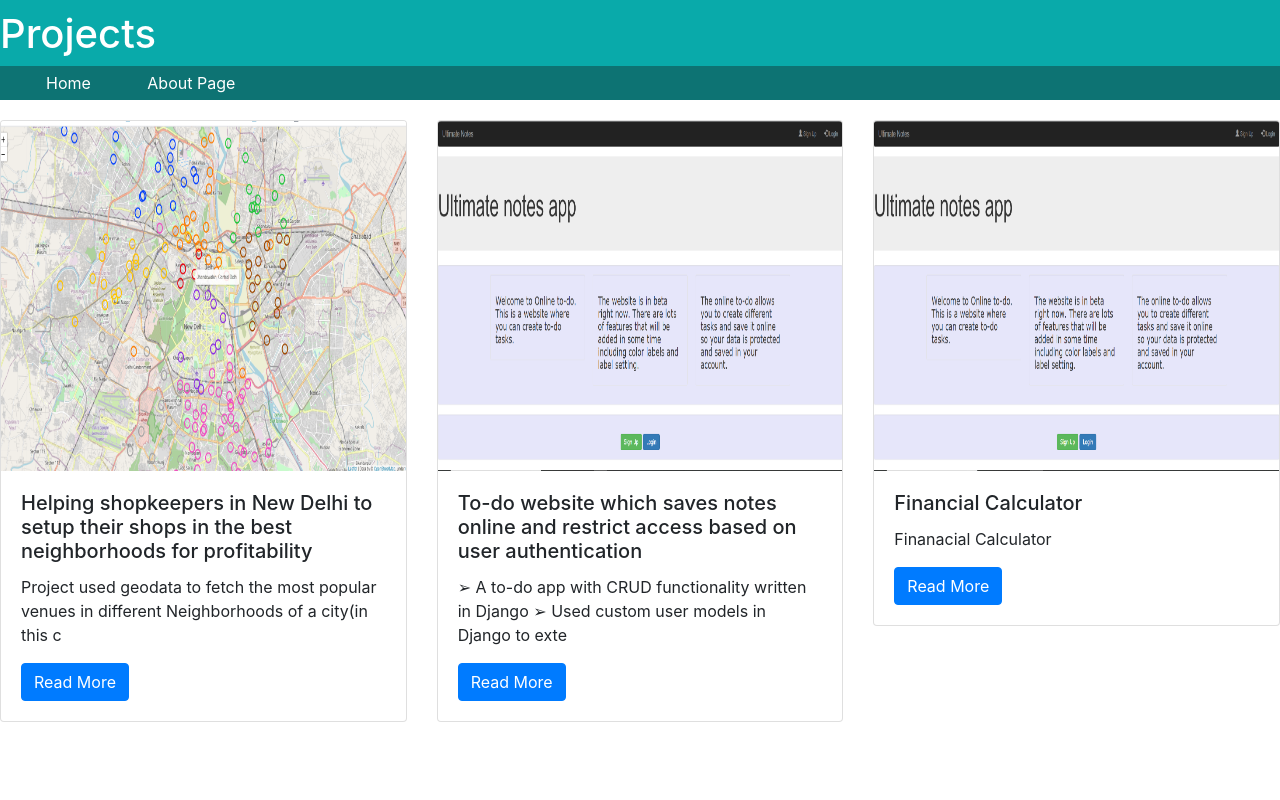
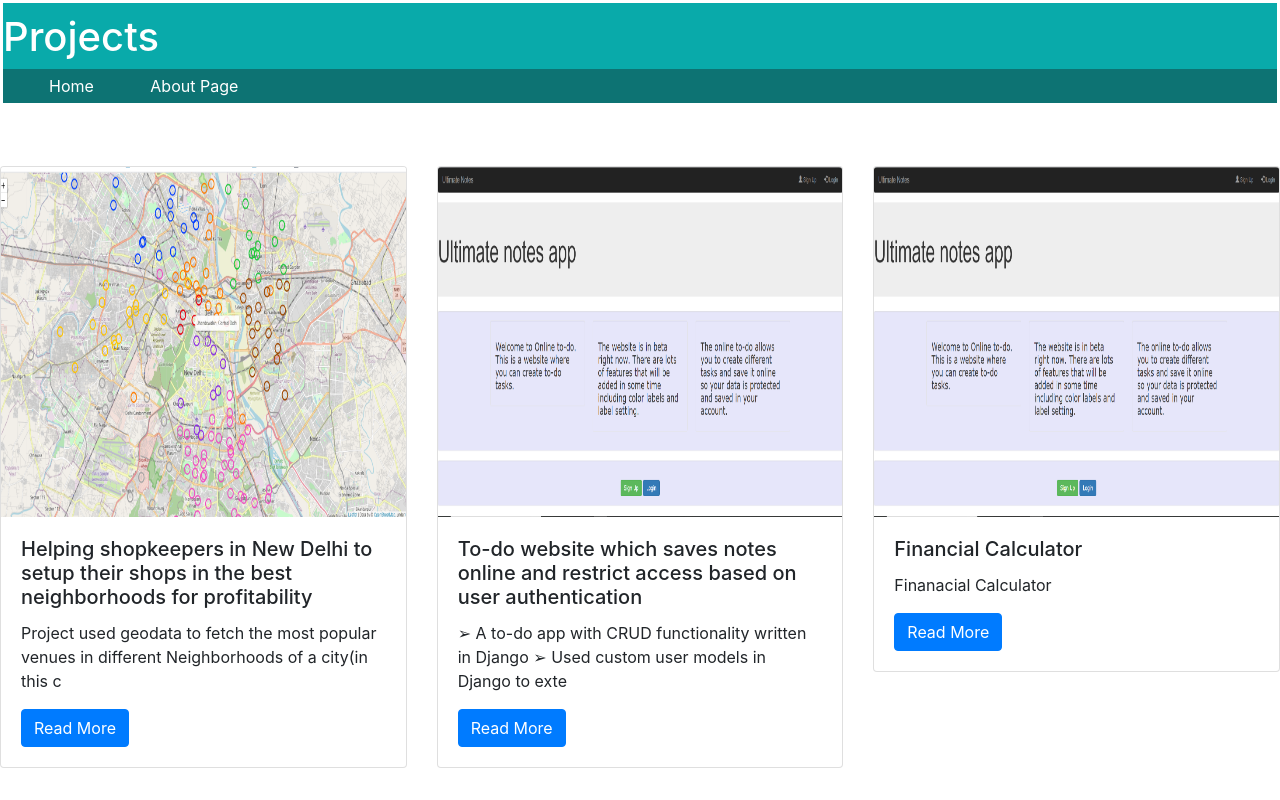
Before and after one commit to ai-is-awesome/portfolio_website, a Django app: page / in a window 1280 px wide. Run offline with Django 3.2, Linux system fonts and the light colour scheme; data comes from the database, SQL or seed files in the repository; some libraries are stand-ins or nearby versions.

```diff
--- a/post/templates/post/index.html
+++ b/post/templates/post/index.html
@@ -19,7 +19,7 @@
 			<div class = "card-body">
 				<h5 class = "card-title">{{ project.title }}</h5>
 				<p class = "card-text">{{ project.description|slice:":100" }}</p>
-				<a href = "{% url 'project_detail' project.pk %}" class = "btn btn-primary">Read More</a>
+				<a href = "{% url 'project_detail' project.pk %}" class = "btn btn-primary readmore">Read More</a>
 
 			</div>
 		</div>
--- a/static/base.css
+++ b/static/base.css
@@ -1,8 +1,9 @@
 header {
 	background-color: hsl(180, 90%, 35%);
 	color: #FFFFFF;
-	margin: auto auto 20px auto;
+	margin: auto auto 60px auto;
 	padding: 10px 0px 0px 0px;
+	border-style: solid;
 
 }
 
@@ -26,8 +27,6 @@ nav li {
 	margin-right: 20px;
 
 }
-
-
 
 
 .nav-link {
```
